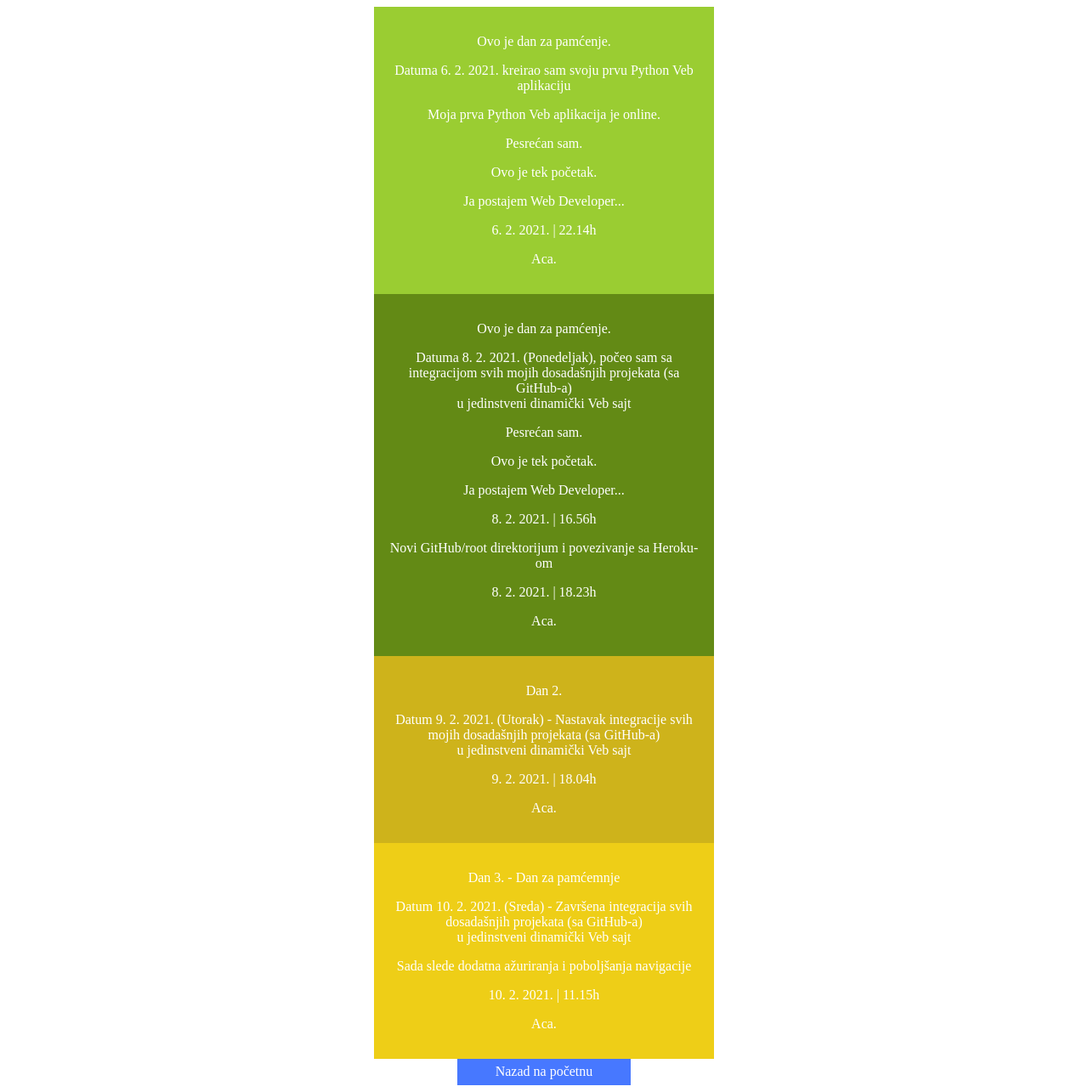
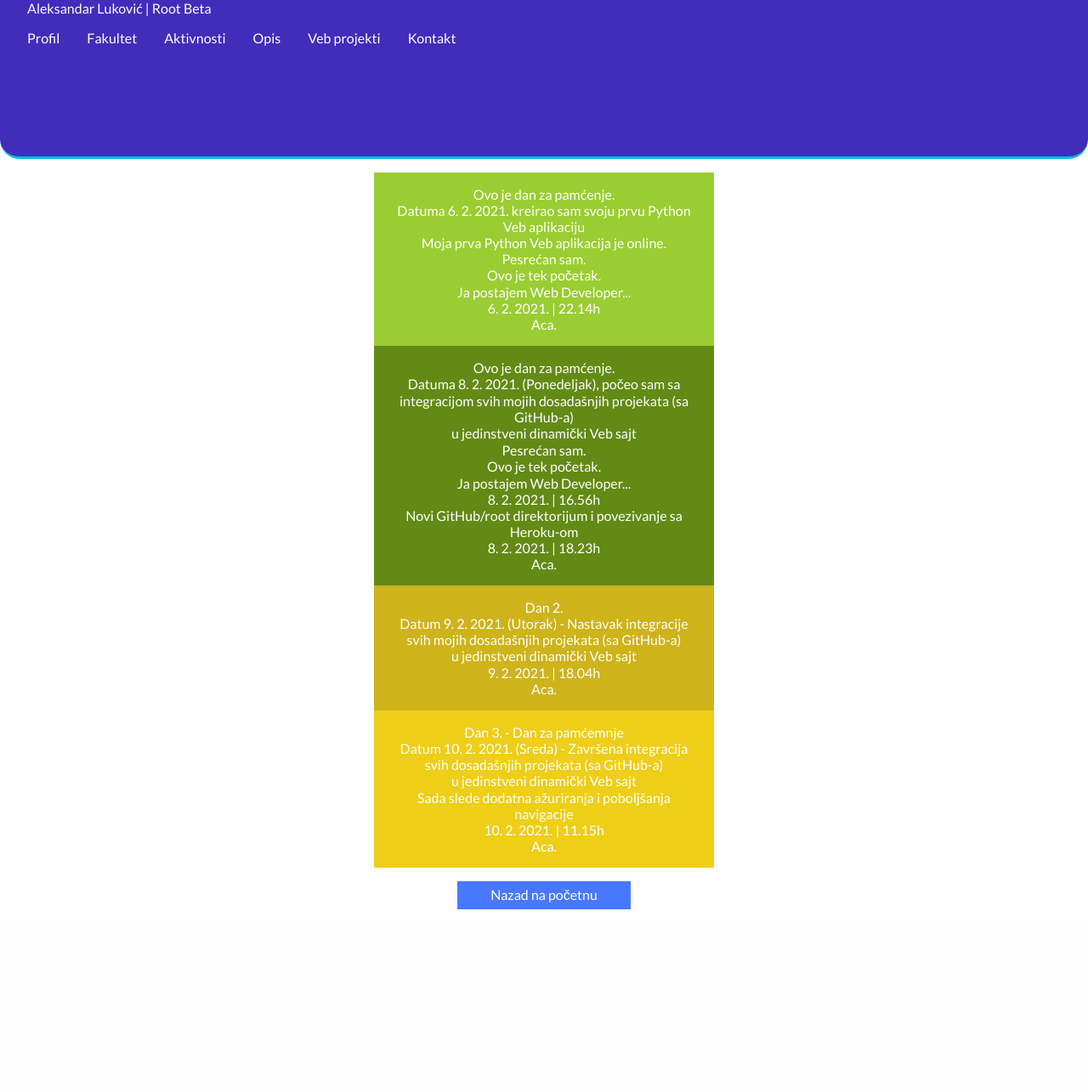
Before and after one commit to CoaPro/root, a Django app: page /root/aktivnosti in a window 1280 px wide. Shown: the whole page at 85% size. After the commit the page ends 1070 px from the top, so only its background shows below. Run offline with Django 3.2, Linux system fonts and the light colour scheme.

Commit message:
Update 1 | 11. 2. 2021.

```diff
--- a/aleksandarlukovic/static/root/css/aktivnosti.css
+++ b/aleksandarlukovic/static/root/css/aktivnosti.css
@@ -1,10 +1,16 @@
+.teloA
+{
+    margin-top: 1em;
+}
+
 .a0, .a1, .a2, .a3
 {
+    padding: 1em;
     color: white;
     width: 23em;
-    margin: 0 auto;
+    margin: 0em auto;
     text-align: center;
-    padding: 1em;
+
 }
 
 .a0 {background-color: yellowgreen; }
@@ -14,7 +20,7 @@
 
 .nazadA
 {
-    margin: 0 auto;
+    margin: 1em auto;
     width: 12em;
     padding: 0.4em;
     background-color: rgb(71, 120, 255);
@@ -25,3 +31,8 @@
     color: white;
     text-decoration: none;
 }
+
+.nazadA li
+{
+    list-style: none;
+}
--- a/aleksandarlukovic/templates/profil/contact.html
+++ b/aleksandarlukovic/templates/profil/contact.html
@@ -27,7 +27,7 @@
 
         <nav>
             <ul class="nav_bar">
-                <li><a href="{% url 'enProfile' %}">Home</a></li>
+                <li><a href="{% url 'enProfile' %}">A. Luković</a></li>
                 <li><a href="{% url 'profileProfile' %}">Profile</a></li>
                 <li><a href="{% url 'facultyProfile' %}">Faculty</a></li>
                 <li><a href="{% url 'onlProfile' %}">Online courses and certificates</a></li>
--- a/aleksandarlukovic/templates/profil/en.html
+++ b/aleksandarlukovic/templates/profil/en.html
@@ -25,7 +25,7 @@
 
         <nav>
             <ul class="nav_bar">
-                <li><a href="{% url 'enProfile' %}">Home</a></li>
+                <li><a href="{% url 'indexRoot' %}">Root</a></li>
                 <li><a href="{% url 'profileProfile' %}">Profile</a></li>
                 <li><a href="{% url 'facultyProfile' %}">Faculty</a></li>
                 <li><a href="{% url 'onlProfile' %}">Online courses and certificates</a></li>
--- a/aleksandarlukovic/templates/profil/faculty.html
+++ b/aleksandarlukovic/templates/profil/faculty.html
@@ -27,7 +27,7 @@
 
         <nav>
             <ul class="nav_bar">
-                <li><a href="{% url 'enProfile' %}">Home</a></li>
+                <li><a href="{% url 'enProfile' %}">A. Luković</a></li>
                 <li><a href="{% url 'profileProfile' %}">Profile</a></li>
                 <li><a href="{% url 'facultyProfile' %}">Faculty</a></li>
                 <li><a href="{% url 'onlProfile' %}">Online courses and certificates</a></li>
--- a/aleksandarlukovic/templates/profil/fakultet.html
+++ b/aleksandarlukovic/templates/profil/fakultet.html
@@ -28,7 +28,7 @@
         <nav>
             <ul class="nav_bar">
 
-                <li><a href="{% url 'srProfil' %}">Početna</a></li>
+                <li><a href="{% url 'srProfil' %}">A. Luković</a></li>
                 <li><a href="{% url 'profilProfil' %}">Profil</a></li>
                 <li><a href="{% url 'fakultetProfil' %}">Fakultet</a></li>
                 <li><a href="{% url 'onlProfil' %}">Online kursevi i sertifikati </a></li>
--- a/aleksandarlukovic/templates/profil/galerija.html
+++ b/aleksandarlukovic/templates/profil/galerija.html
@@ -30,7 +30,7 @@
             <nav>
                 <ul class="nav_bar">
 
-                    <li><a href="{% url 'srProfil' %}">Početna</a></li>
+                    <li><a href="{% url 'srProfil' %}">A. Luković</a></li>
                     <li><a href="{% url 'profilProfil' %}">Profil</a></li>
                     <li><a href="{% url 'fakultetProfil' %}">Fakultet</a></li>
                     <li><a href="{% url 'onlProfil' %}">Online kursevi i sertifikati </a></li>
--- a/aleksandarlukovic/templates/profil/galery.html
+++ b/aleksandarlukovic/templates/profil/galery.html
@@ -30,7 +30,7 @@
             <nav>
                 <ul class="nav_bar">
 
-                    <li><a href="{% url 'enProfile' %}">Home</a></li>
+                    <li><a href="{% url 'enProfile' %}">A. Luković</a></li>
                     <li><a href="{% url 'profileProfile' %}">Profile</a></li>
                     <li><a href="{% url 'facultyProfile' %}">Faculty</a></li>
                     <li><a href="{% url 'onlProfile' %}">Online courses and certificates</a></li>
--- a/aleksandarlukovic/templates/profil/kontakt.html
+++ b/aleksandarlukovic/templates/profil/kontakt.html
@@ -28,7 +28,7 @@
 
         <nav>
             <ul class="nav_bar">
-                <li><a href="{% url 'srProfil' %}">Početna</a></li>
+                <li><a href="{% url 'srProfil' %}">A. Luković</a></li>
                 <li><a href="{% url 'profilProfil' %}">Profil</a></li>
                 <li><a href="{% url 'fakultetProfil' %}">Fakultet</a></li>
                 <li><a href="{% url 'onlProfil' %}">Online kursevi i sertifikati </a></li>
--- a/aleksandarlukovic/templates/profil/online_courses.html
+++ b/aleksandarlukovic/templates/profil/online_courses.html
@@ -29,7 +29,7 @@
 
             <nav>
                 <ul class="nav_bar">
-                    <li><a href="{% url 'enProfile' %}">Home</a></li>
+                    <li><a href="{% url 'enProfile' %}">A. Luković</a></li>
                     <li><a href="{% url 'profileProfile' %}">Profile</a></li>
                     <li><a href="{% url 'facultyProfile' %}">Faculty</a></li>
                     <li><a href="{% url 'onlProfile' %}">Online courses and certificates</a></li>
--- a/aleksandarlukovic/templates/profil/online_kursevi.html
+++ b/aleksandarlukovic/templates/profil/online_kursevi.html
@@ -29,7 +29,7 @@
 
             <nav>
                 <ul class="nav_bar">
-                    <li><a href="{% url 'srProfil' %}">Početna</a></li>
+                    <li><a href="{% url 'srProfil' %}">A. Luković</a></li>
                     <li><a href="{% url 'profilProfil' %}">Profil</a></li>
                     <li><a href="{% url 'fakultetProfil' %}">Fakultet</a></li>
                     <li><a href="{% url 'onlProfil' %}">Online kursevi i sertifikati </a></li>
--- a/aleksandarlukovic/templates/profil/profil.html
+++ b/aleksandarlukovic/templates/profil/profil.html
@@ -33,7 +33,7 @@
 
                     <ul class="nav_bar">
 
-                        <li><a href="{% url 'srProfil' %}">Početna</a></li>
+                        <li><a href="{% url 'srProfil' %}">A. Luković</a></li>
                         <li><a href="{% url 'profilProfil' %}">Profil</a></li>
                         <li><a href="{% url 'fakultetProfil' %}">Fakultet</a></li>
                         <li><a href="{% url 'onlProfil' %}">Online kursevi i sertifikati </a></li>
--- a/aleksandarlukovic/templates/profil/profile.html
+++ b/aleksandarlukovic/templates/profil/profile.html
@@ -32,7 +32,7 @@
                 <nav>
 
                     <ul class="nav_bar">
-                        <li><a href="{% url 'enProfile' %}">Home</a></li>
+                        <li><a href="{% url 'enProfile' %}">A. Luković</a></li>
                         <li><a href="{% url 'profileProfile' %}">Profile</a></li>
                         <li><a href="{% url 'facultyProfile' %}">Faculty</a></li>
                         <li><a href="{% url 'onlProfile' %}">Online courses and certificates</a></li>
--- a/aleksandarlukovic/templates/profil/sr.html
+++ b/aleksandarlukovic/templates/profil/sr.html
@@ -30,7 +30,7 @@
         <nav>
             <ul class="nav_bar">
 
-                <li><a href="{% url 'srProfil' %}">Početna</a></li>
+                <li><a href="{% url 'indexRoot' %}">Root</a></li>
                 <li><a href="{% url 'profilProfil' %}">Profil</a></li>
                 <li><a href="{% url 'fakultetProfil' %}">Fakultet</a></li>
                 <li><a href="{% url 'onlProfil' %}">Online kursevi i sertifikati </a></li>
--- a/aleksandarlukovic/templates/root/aktivnosti.html
+++ b/aleksandarlukovic/templates/root/aktivnosti.html
@@ -6,9 +6,31 @@
     <meta name="viewport" content="width=device-width, initial-scale=1.0">
     <title>Aleksandar Luković | Blog</title>
     {% load static %}
+    <link rel="stylesheet" href="{% static 'root/css/zaglavlje.css'%}">
     <link rel="stylesheet" type="text/css" href="{% static 'root/css/aktivnosti.css' %}">
+    <link rel="stylesheet" href="{% static 'root/css/zacelje.css'%}">
+    <link rel= "shortcut icon" href="{% static 'root/img/Pro 2.3.0 17.11.20 Slika1T4.png' %}">
+
 </head>
 <body>
+
+    <div class="zaglavlje">
+        <p id="txt">Aleksandar Luković | Root Beta </p>
+
+        <div class="navbar">
+
+           <div class="navbar_item"><a href="{% url 'srProfil' %}">Profil</a></div>
+           <div class="navbar_item"><a href="{% url 'fakultetProfil' %}">Fakultet</a></div>
+           <div class="navbar_item"><a href="{%url 'aktivnostiRoot' %}" title="Važni datumi u mom Veb radu">Aktivnosti</a></div>
+           <div class="navbar_item"><a href="{%url 'opisRoot' %}">Opis</a></div>
+           <div class="navbar_item"><a href="{%url 'projektiRoot' %}">Veb projekti</a></div>
+           <div class="navbar_item"><a href="{%url 'kontaktProfil' %}">Kontakt</a></div>
+
+        </div>
+
+    </div>
+
+    <div class="teloA">
 
         <div class="a0">
             <p>Ovo je dan za pamćenje.</p>
@@ -54,8 +76,10 @@
 
 
         <div class="nazadA">
+            <a href="{% url 'indexRoot' %}"><li>Nazad na početnu</li></a>
+        </div>
 
-        <a href="{% url 'indexRoot' %}">Nazad na početnu</a>
 </div>
+
 </body>
 </html>
--- a/aleksandarlukovic/urls.py
+++ b/aleksandarlukovic/urls.py
@@ -22,6 +22,7 @@
     path('', linkovi.indexRoot, name="indexRoot"),
     path('root/aktivnosti', linkovi.aktivnostiRoot, name="aktivnostiRoot"),
     path('root/opis', linkovi.opisRoot, name="opisRoot"),
+    path('root/projekti', linkovi.projektiRoot, name="projektiRoot"),
     #profil
     path('profil/contact', linkovi.contactProfile, name="contactProfile"),
     path('profil/en', linkovi.enProfile, name="enProfile"),
```
Also changed, not shown: aleksandarlukovic/static/root/css/projekti.css (+22 -0 lines), aleksandarlukovic/templates/root/index.html (+6 -7 lines), aleksandarlukovic/templates/root/opis.html (+7 -7 lines), aleksandarlukovic/templates/root/projekti.html (+12 -9 lines). Lines whose indentation alone changed are shown as unchanged.
